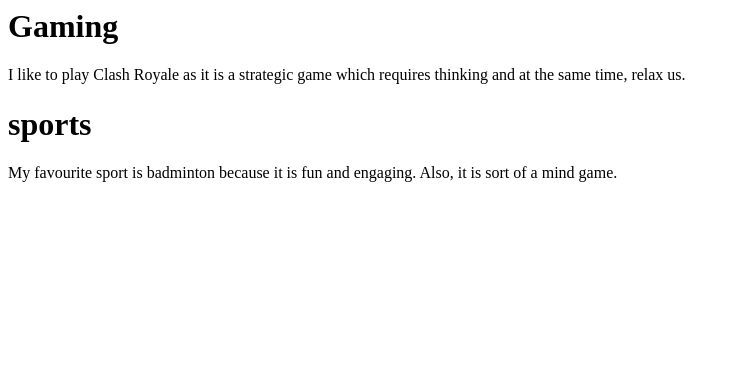
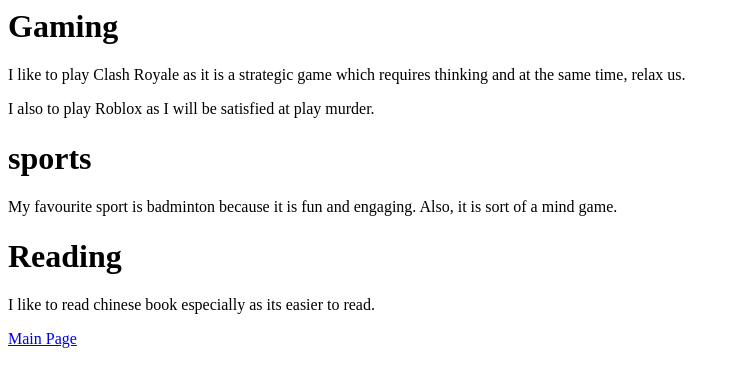
Before and after one commit to WYC101/dhs17y1WangYucheng.github.io, a plain HTML site: page page 1.html in a window 1280 px wide. Shown: the whole page, without its empty margins (0-740 px from the left). Drawn offline with Linux system fonts and the light colour scheme.

Commit message:
Update page 1.html

```diff
--- a/page 1.html
+++ b/page 1.html
@@ -3,7 +3,14 @@
 <title>
 <head>All about my intersts</head>
   </title>
+  <body>
   <h1>Gaming</h1>
   <p>I like to play Clash Royale as it is a strategic game which requires thinking and at the same time, relax us.</p>
+  <p>I also to play Roblox as I will be satisfied at play murder.</p>
   <h1>sports</h1>
   <p>My favourite sport is badminton because it is fun and engaging. Also, it is sort of a mind game.</p>
+    <h1>Reading</h1>
+    <p>I like to read chinese book especially as its easier to read.</p>
+  <a href="index.html"> Main Page </a>
+</body>
+</html>
```
